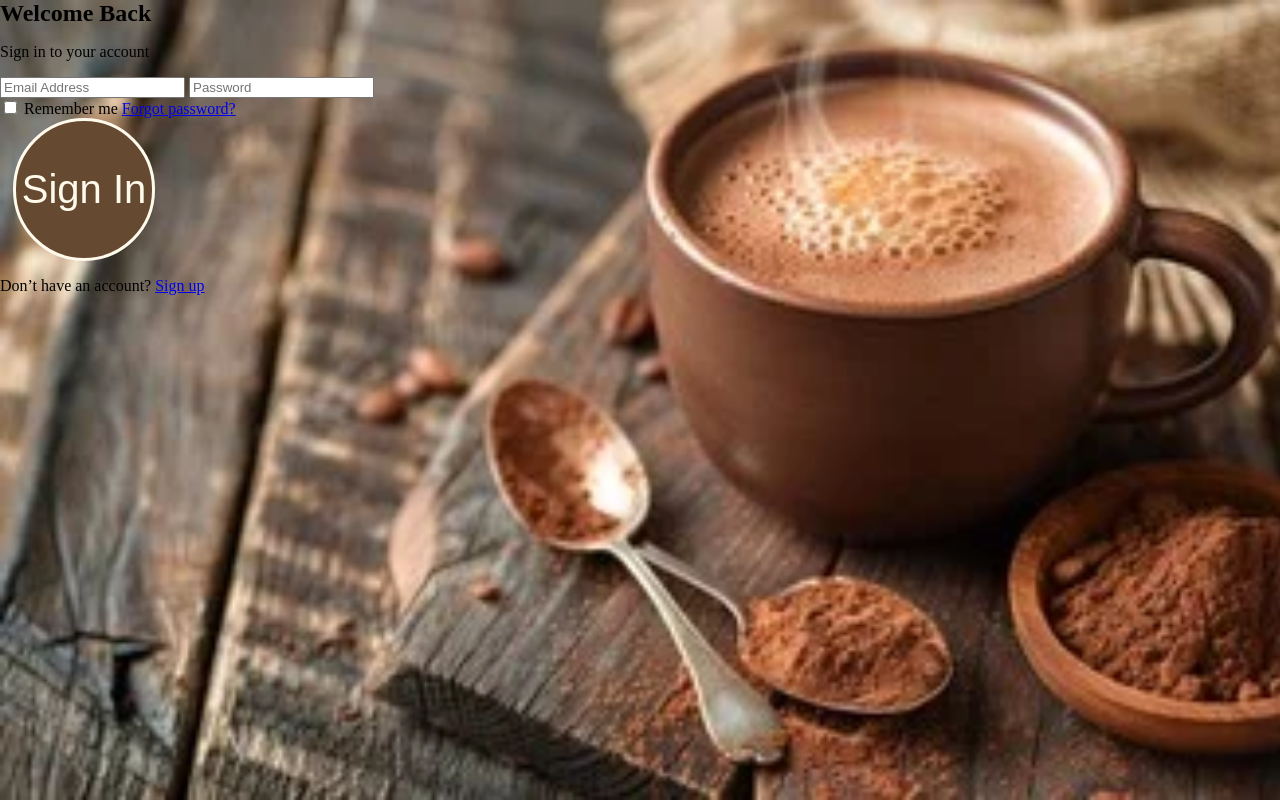
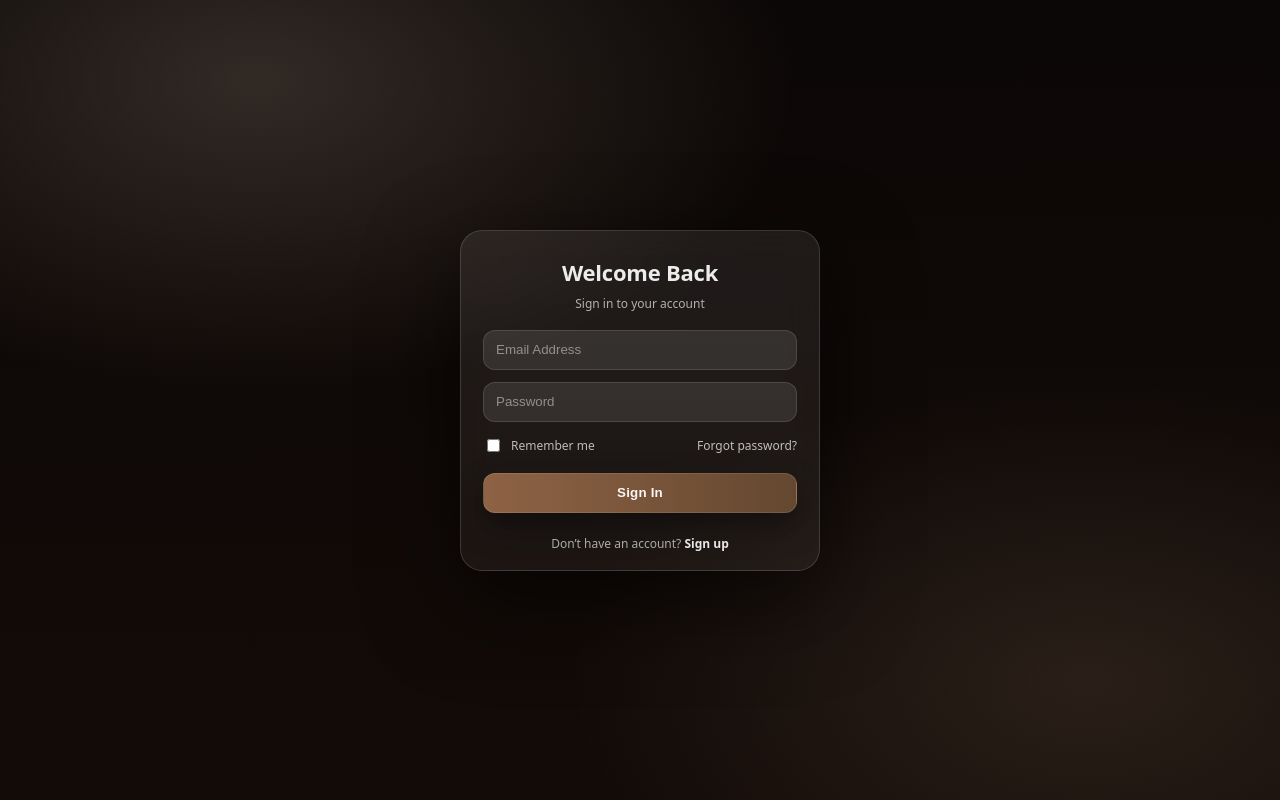
Before and after one commit to ChicknNWaffles/Capstone, a Flask app: page /login in a window 1280 px wide. Run offline with Flask 3, Linux system fonts and the light colour scheme; parts of the project's set-up code (start-up, migrations or seed data) failed here and were passed over.

Commit message:
fixed issue with not using routes

```diff
--- a/frontEnd/main.js
+++ b/frontEnd/main.js
@@ -12,8 +12,8 @@ function createWindow() {
   mainWindow.maximize();
   mainWindow.setMenu(null);
 
-  mainWindow.loadURL("http://127.0.0.1:5000");
-  //mainWindow.loadURL("http://127.0.0.1:5000/login");
+  //mainWindow.loadURL("http://127.0.0.1:5000");
+  mainWindow.loadURL("http://127.0.0.1:5000/login");
   //mainWindow.loadURL("http://127.0.0.1:5000/signup");
   mainWindow.webContents.openDevTools();
 }
--- a/frontEnd/static/style.css
+++ b/frontEnd/static/style.css
@@ -1,4 +1,21 @@
 :root {
+    /* HOT COCOA DARK THEME */
+    --bg0: #0b0706; /* near-black */
+    --bg1: #130b08; /* deep cocoa */
+    --card: rgba(255,255,255,0.08);
+    --card2: rgba(255,255,255,0.05);
+    --border: rgba(255,255,255,0.14);
+    --text: rgba(255,255,255,0.92);
+    --muted: rgba(255,255,255,0.66);
+    --input: rgba(255,255,255,0.10);
+    --inputBorder: rgba(255,255,255,0.12);
+    /* cocoa gradient button */
+    --btn1: rgba(150, 104, 72, 0.95);
+    --btn2: rgba(102, 73, 49, 0.98);
+    /* subtle warm glow (like steam) */
+    --glow1: rgba(224,199,177,0.18);
+    --glow2: rgba(255, 214, 170, 0.10);
+    --shadow: rgba(0,0,0,0.60);
     --bg_color_main-opaque: rgba(102, 73, 49, 1);
     --bg_color_main-transparent: rgba(102, 73, 49, 0.6);
     --bg_color_contrast-opaque: rgba(224, 199, 177, 1);
@@ -7,22 +24,179 @@
     --bg_image_main: url("./hotcocoa.jpg");
 }
 
-html{
-    height:100%;
-    width:100%;
+* {
+    box-sizing: border-box;
+}
+
+html, body {
+    height: 100%;
+    width: 100%;
+    margin: 0;
+    font-family: system-ui, -apple-system, Segoe UI, sans-serif;
 }
 
 body {
-    height: 100%;
-    width: 100%;
-    margin:0px;
     background-image: var(--bg_image_main);
     background-repeat: no-repeat;
     background-size: cover;
 }
 
-h1{
-    margin:0px;
+.page {
+    color: var(--text);
+    background: radial-gradient(900px 520px at 20% 10%, var(--glow1), transparent 60%), radial-gradient(900px 520px at 85% 85%, var(--glow2), transparent 58%), linear-gradient(180deg, var(--bg0), var(--bg1));
+}
+
+.wrap {
+    min-height: 100vh;
+    display: grid;
+    place-items: center;
+    padding: 26px;
+}
+
+.card {
+    width: min(360px, 92vw);
+    border-radius: 22px;
+    padding: 26px 22px 18px;
+    background: linear-gradient(180deg, var(--card), var(--card2));
+    border: 1px solid var(--border);
+    backdrop-filter: blur(18px);
+    -webkit-backdrop-filter: blur(18px);
+    box-shadow: 0 30px 90px var(--shadow);
+}
+
+.title {
+    margin: 0;
+    text-align: center;
+    font-size: 22px;
+    font-weight: 800;
+    letter-spacing: -0.01em;
+}
+
+.sub {
+    margin: 8px 0 18px;
+    text-align: center;
+    font-size: 12px;
+    color: var(--muted);
+}
+
+.form {
+    display: grid;
+    gap: 12px;
+}
+
+.field {
+    display: block;
+}
+
+.input {
+    width: 100%;
+    height: 40px;
+    padding: 0 12px;
+    border-radius: 12px;
+    border: 1px solid var(--inputBorder);
+    background: var(--input);
+    color: var(--text);
+    outline: none;
+}
+
+    .input::placeholder {
+        color: rgba(255,255,255,0.46);
+    }
+
+    .input:focus {
+        border-color: rgba(224,199,177,0.34);
+        box-shadow: 0 0 0 3px rgba(224,199,177,0.14);
+    }
+
+
+
+.row {
+    display: flex;
+    align-items: center;
+    justify-content: space-between;
+    gap: 10px;
+    margin-top: 2px;
+}
+
+.check {
+    display: flex;
+    align-items: center;
+    gap: 8px;
+    font-size: 12px;
+    color: rgba(255,255,255,0.70);
+}
+
+.link {
+    font-size: 12px;
+    color: rgba(255,255,255,0.72);
+    text-decoration: none;
+}
+
+    .link:hover {
+        text-decoration: underline;
+    }
+
+    .link.strong {
+        color: rgba(255,255,255,0.90);
+        font-weight: 750;
+    }
+
+.btn {
+    height: 40px;
+    margin-top: 6px;
+    border-radius: 12px;
+    border: 1px solid rgba(255,255,255,0.10);
+    background: linear-gradient(90deg, var(--btn1), var(--btn2));
+    color: rgba(255,255,255,0.95);
+    font-weight: 800;
+    letter-spacing: 0.2px;
+    cursor: pointer;
+    box-shadow: 0 14px 30px rgba(0,0,0,0.38);
+    transition: transform .12s ease, filter .12s ease;
+}
+
+    .btn:hover {
+        transform: translateY(-1px);
+        filter: brightness(1.05);
+    }
+
+.divider {
+    margin: 8px 0 2px;
+    text-align: center;
+    color: rgba(255,255,255,0.52);
+    font-size: 11px;
+}
+
+.social {
+    display: grid;
+    grid-template-columns: 1fr 1fr;
+    gap: 10px;
+    margin-top: 8px;
+}
+
+.social-btn {
+    height: 36px;
+    border-radius: 12px;
+    border: 1px solid rgba(255,255,255,0.12);
+    background: rgba(255,255,255,0.06);
+    color: rgba(255,255,255,0.84);
+    cursor: pointer;
+}
+
+    .social-btn:hover {
+        filter: brightness(1.08);
+    }
+
+.foot {
+    margin: 10px 0 0;
+    text-align: center;
+    font-size: 12px;
+    color: rgba(255,255,255,0.64);
+}
+
+
+h1 {
+    margin: 0px;
 }
 
 .bgColorContrast {
@@ -30,7 +204,7 @@ h1{
     backdrop-filter: blur(5px);
 }
 
-.bgColorMain{
+.bgColorMain {
     background-color: var(--bg_color_main-transparent);
     backdrop-filter: blur(5px);
 }
@@ -49,79 +223,79 @@ h1{
     flex-direction: row;
     width: 50%;
     height: 100%;
-    align-items:center;
+    align-items: center;
 }
 
 #projectName {
-    padding-left:1%;
-    padding-right:1%;
+    padding-left: 1%;
+    padding-right: 1%;
 }
 
-.btn{
-    height:70%;
-    aspect-ratio:1/1;
-    border-radius:50%;
+.btnCircle {
+    height: 70%;
+    aspect-ratio: 1/1;
+    border-radius: 50%;
     background-color: var(--bg_color_main-opaque);
     color: var(--iconColor);
     font-size: 40px;
-    border-style:solid;
-    border-color:var(--iconColor);
-    border-width:3px;
-    margin-left:1%;
-    margin-right:1%;
+    border-style: solid;
+    border-color: var(--iconColor);
+    border-width: 3px;
+    margin-left: 1%;
+    margin-right: 1%;
 }
 
-.btn:active{
-    background-color: var(--bg_color_contrast-opaque);
-    color: var(--bg_color_main-opaque);
-    border-color: var(--bg_color_main-opaque);
-    height:65%
-}
+    .btnCircle:active {
+        background-color: var(--bg_color_contrast-opaque);
+        color: var(--bg_color_main-opaque);
+        border-color: var(--bg_color_main-opaque);
+        height: 65%
+    }
 
-.btnImg{
-    height:40px;
+.btnImg {
+    height: 40px;
     filter: invert(100%);
 }
 
-#mainEditorBlock{
+#mainEditorBlock {
     height: 73%;
     width: 93%;
-    margin:auto;
-    margin-top:5%;
-    border-radius:70px;
+    margin: auto;
+    margin-top: 5%;
+    border-radius: 70px;
     border-color: var(--iconColor);
     border-width: 3px;
     border-style: solid;
-    display:flex;
-    flex-direction:row
+    display: flex;
+    flex-direction: row
 }
 
-#filesBlock{
-    height:100%;
-    width:20%;
-    border-right-style:solid;
-    border-right-width:3px;
-    border-right-color:var(--iconColor);
+#filesBlock {
+    height: 100%;
+    width: 20%;
+    border-right-style: solid;
+    border-right-width: 3px;
+    border-right-color: var(--iconColor);
 }
 
-#commitTitle{
-    width:100%;
-    height:15%;
-    border-bottom-style:solid;
-    border-bottom-width:3px;
+#commitTitle {
+    width: 100%;
+    height: 15%;
+    border-bottom-style: solid;
+    border-bottom-width: 3px;
     border-bottom-color: var(--iconColor);
-    display:flex;
-    flex-direction:row;
-    align-items:center;
-    justify-content:space-between;
+    display: flex;
+    flex-direction: row;
+    align-items: center;
+    justify-content: space-between;
 }
 
-#commitName{
-    color:var(--iconColor);
-    margin-left:2%;
+#commitName {
+    color: var(--iconColor);
+    margin-left: 2%;
 }
 
-#openTabs{
-    height:100%;
-    width:80%;
+#openTabs {
+    height: 100%;
+    width: 80%;
 }
--- a/frontEnd/templates/editor.html
+++ b/frontEnd/templates/editor.html
@@ -11,15 +11,15 @@
         <div class="bgColorContrast" id="projectBar">
             <div id="projectBarLeft">
                 <h1 id="projectName">Project: {{projectName}}</h1>
-                <button class="btn"> < </button>
+                <button class="btnCircle"> < </button>
             </div>
-            <button class="btn"><img class="btnImg" src="{{url_for('static', filename='settingsIcon.png')}}"></button>
+            <button class="btnCircle"><img class="btnImg" src="{{url_for('static', filename='settingsIcon.png')}}"></button>
         </div>
         <div class="bgColorMain" id="mainEditorBlock">
             <div id="filesBlock">
                 <div id="commitTitle">
                     <h3 id="commitName">{{commitName}}</h3>
-                    <button class="btn"><img class="btnImg" src="{{url_for('static', filename='saveIcon.png')}}"></button>
+                    <button class="btnCircle"><img class="btnImg" src="{{url_for('static', filename='saveIcon.png')}}"></button>
                 </div>
             </div>
             <div id="openTabs"></div>
--- a/frontEnd/templates/login.html
+++ b/frontEnd/templates/login.html
@@ -43,7 +43,7 @@
         -->
 
         <p class="foot">
-          Don’t have an account? <a class="link strong" href="signup.html">Sign up</a>
+          Don’t have an account? <a class="link strong" href="http://127.0.0.1:5000/signup">Sign up</a>
         </p>
       </form>
     </section>
--- a/frontEnd/templates/signup.html
+++ b/frontEnd/templates/signup.html
@@ -45,7 +45,7 @@
 
         <p class="foot">
           Already have an account?
-          <a class="link strong" href="login.html">Log in</a>
+          <a class="link strong" href="http://127.0.0.1:5000/login">Log in</a>
         </p>
       </form>
     </section>
```
